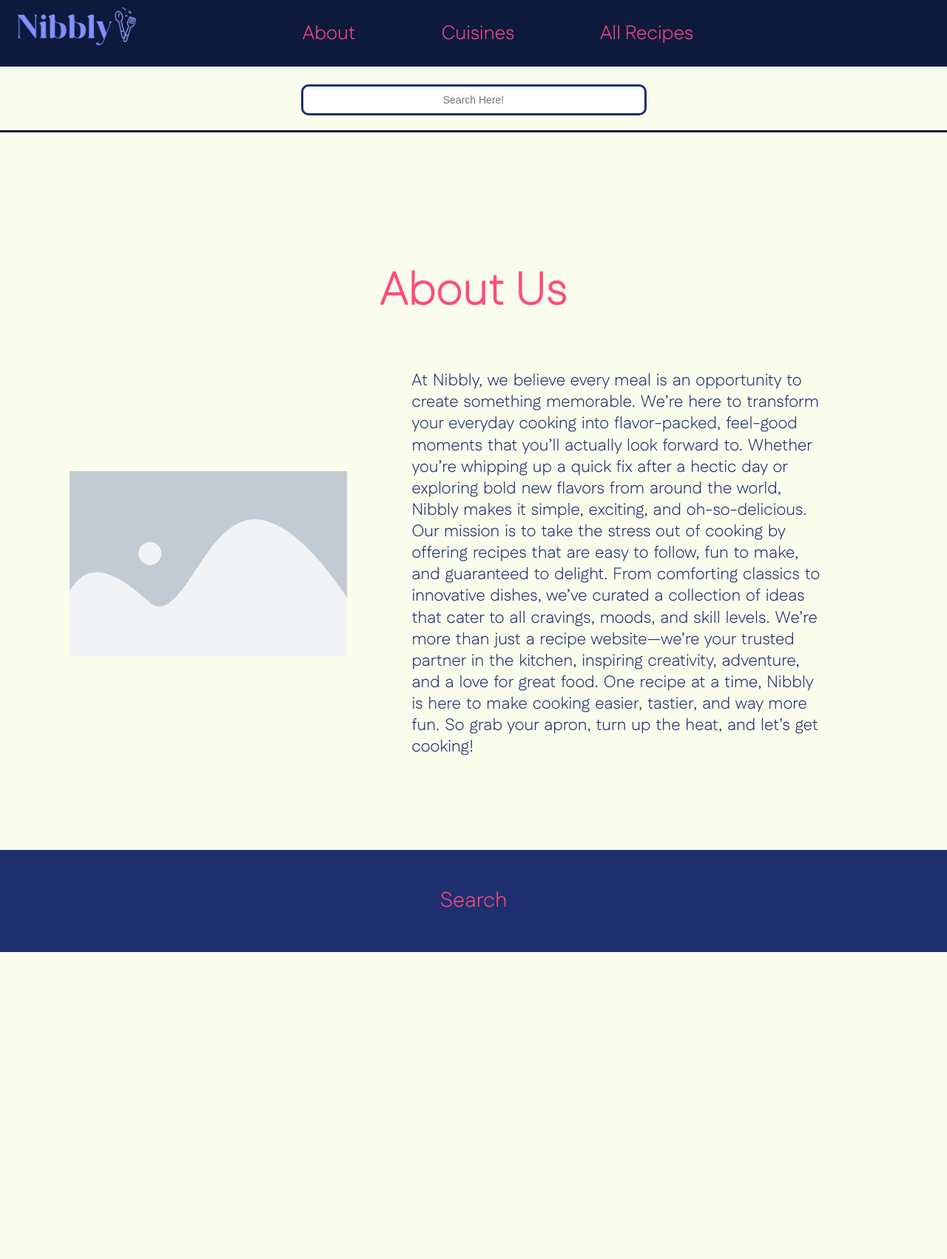
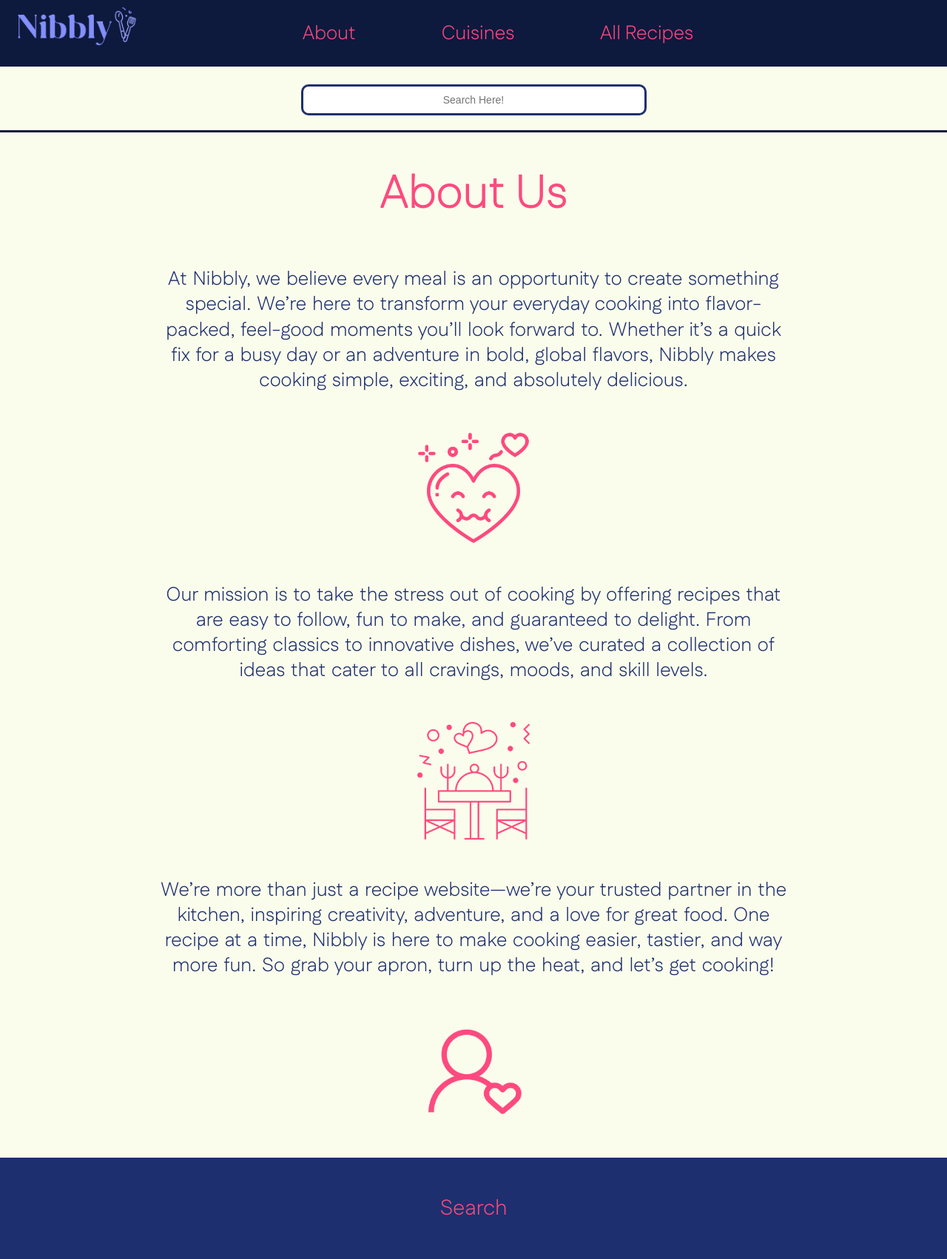
Before and after one commit to vzurui/idm232-vpl26, a PHP site: page /about.html in a window 1280 px wide. Shown: the whole page at 74% size. Before the commit the page ends 1287 px from the top, so only its background shows below. Run offline with PHP 8.4, Linux system fonts and the light colour scheme.

Commit message:
about us

```diff
--- a/about.html
+++ b/about.html
@@ -32,13 +32,17 @@
 
 	<h2>About Us</h2>
 	<div class="about">
-	<img class="about-image" src="images/elementor-placeholder-image.webp" alt="gray-placeholder-image">
-	<p>At Nibbly, we believe every meal is an opportunity to create something memorable. We’re here to transform your everyday cooking into flavor-packed, feel-good moments that you’ll actually look forward to. Whether you’re whipping up a quick fix after a hectic day or exploring bold new flavors from around the world, Nibbly makes it simple, exciting, and oh-so-delicious.
+	<!-- <img class="about-image" src="images/elementor-placeholder-image.webp" alt="gray-placeholder-image"> -->
+	<p>At Nibbly, we believe every meal is an opportunity to create something special. We’re here to transform your everyday cooking into flavor-packed, feel-good moments you’ll look forward to. Whether it’s a quick fix for a busy day or an adventure in bold, global flavors, Nibbly makes cooking simple, exciting, and absolutely delicious.
+  </p>
+  <img class="about-image" src="images/delicious-heart.png">
 
-    Our mission is to take the stress out of cooking by offering recipes that are easy to follow, fun to make, and guaranteed to delight. From comforting classics to innovative dishes, we’ve curated a collection of ideas that cater to all cravings, moods, and skill levels.
-
-    We’re more than just a recipe website—we’re your trusted partner in the kitchen, inspiring creativity, adventure, and a love for great food. One recipe at a time, Nibbly is here to make cooking easier, tastier, and way more fun. So grab your apron, turn up the heat, and let’s get cooking!
+  <p>Our mission is to take the stress out of cooking by offering recipes that are easy to follow, fun to make, and guaranteed to delight. From comforting classics to innovative dishes, we’ve curated a collection of ideas that cater to all cravings, moods, and skill levels.
   </p>
+    <img class="about-image" src="images/table.png">
+    <p>We’re more than just a recipe website—we’re your trusted partner in the kitchen, inspiring creativity, adventure, and a love for great food. One recipe at a time, Nibbly is here to make cooking easier, tastier, and way more fun. So grab your apron, turn up the heat, and let’s get cooking!
+  </p>
+  <img class="about-image" src="images/satisfied-user.png">
 	</div>
 
 
--- a/css/style.css
+++ b/css/style.css
@@ -72,8 +72,8 @@ h2 {
 	color: var(--flamingo-);
 	letter-spacing: 1px;
 	text-align: center;
-	margin: 1em 0 -0.5em 0;
-	padding: 120px 0 40px 0;
+	margin: 0.5em 0 -0.5em 0;
+	padding: 20px 0 40px 0;
 }
 
 h3 {
@@ -226,6 +226,12 @@ button:hover {
 /* cuisine */
 
 /* Cuisine List and Recipe Grid Layout */
+.cuisine-caption {
+	text-align: center;
+	margin-top: 1em;
+	font-weight: 900;
+}
+
 .cuisine-container {
 	display: flex; /* Align the cuisine list and recipes side by side */
 	align-items: flex-start;
@@ -481,11 +487,13 @@ border: 2px solid var(--flamingo-);
 }
 
 .about {
-	display: grid;
-	grid-template-columns: 35% 65%;
-	column-gap: 20px;
-	margin: 1em 5em 5em 5em;
+	display: flex;
+	font-size: 117%;
 	justify-content: center;
+	flex-direction: column;
+	text-align: center;
+	align-items: center;
+	margin: 0 6em;
 }
 
 .about p {
@@ -494,11 +502,10 @@ border: 2px solid var(--flamingo-);
 }
 
 .about-image {
-	width: 100%;
-	height: auto;
-	align-self: center;
-	justify-self: center;
+width: 15%;
+height: auto;
 }
+
 
 /*hamburger menu*/
 
--- a/cuisines.php
+++ b/cuisines.php
@@ -32,7 +32,7 @@
 
     <main>
         <h2>Cuisines</h2>
-				<p>Find the flavor your dinner's been missing.</p>
+				<p class="cuisine-caption">Find the flavor your dinner's been <i>missing.</i></p>
         <div class="cuisine-container">
             <!-- Cuisine List -->
             <ul class="cuisines-list">
```
Also changed, not shown: images/connecting-lines.png (added), images/delicious-heart.png (added), images/satisfied-user.png (added), images/table.png (added).
